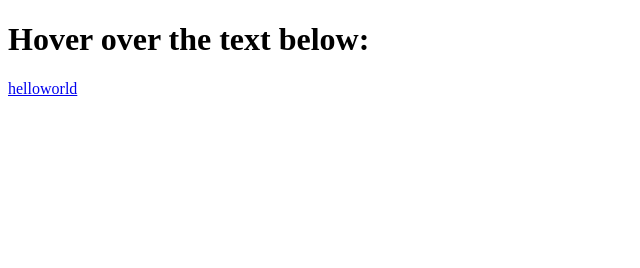
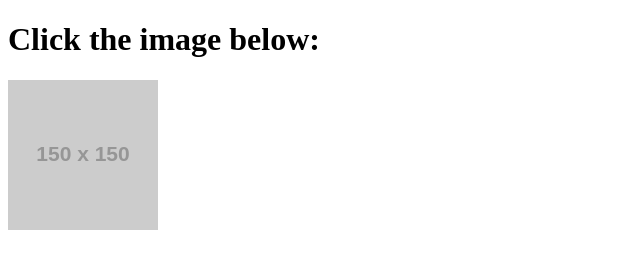
Before and after one commit to imrobs/robins, a plain HTML site: page tester.html in a window 1280 px wide. Shown: the whole page, without its empty margins (0-640 px from the left). Drawn offline with Linux system fonts and the light colour scheme; placeholder pictures from the web are drawn by us.

Commit message:
Update tester.html

```diff
--- a/tester.html
+++ b/tester.html
@@ -3,10 +3,10 @@
 <head>
     <meta charset="UTF-8">
     <meta name="viewport" content="width=device-width, initial-scale=1.0">
-    <title>Hover XSS Example</title>
+    <title>Image Click XSS Example</title>
 </head>
 <body>
-    <h1>Hover over the text below:</h1>
-    <a href="#" onmouseover="alert('XSS Triggered!')">helloworld</a>
+    <h1>Click the image below:</h1>
+    <img src="https://via.placeholder.com/150" alt="Click Me" onclick="alert('XSS Triggered!')" style="cursor:pointer;">
 </body>
 </html>
```
